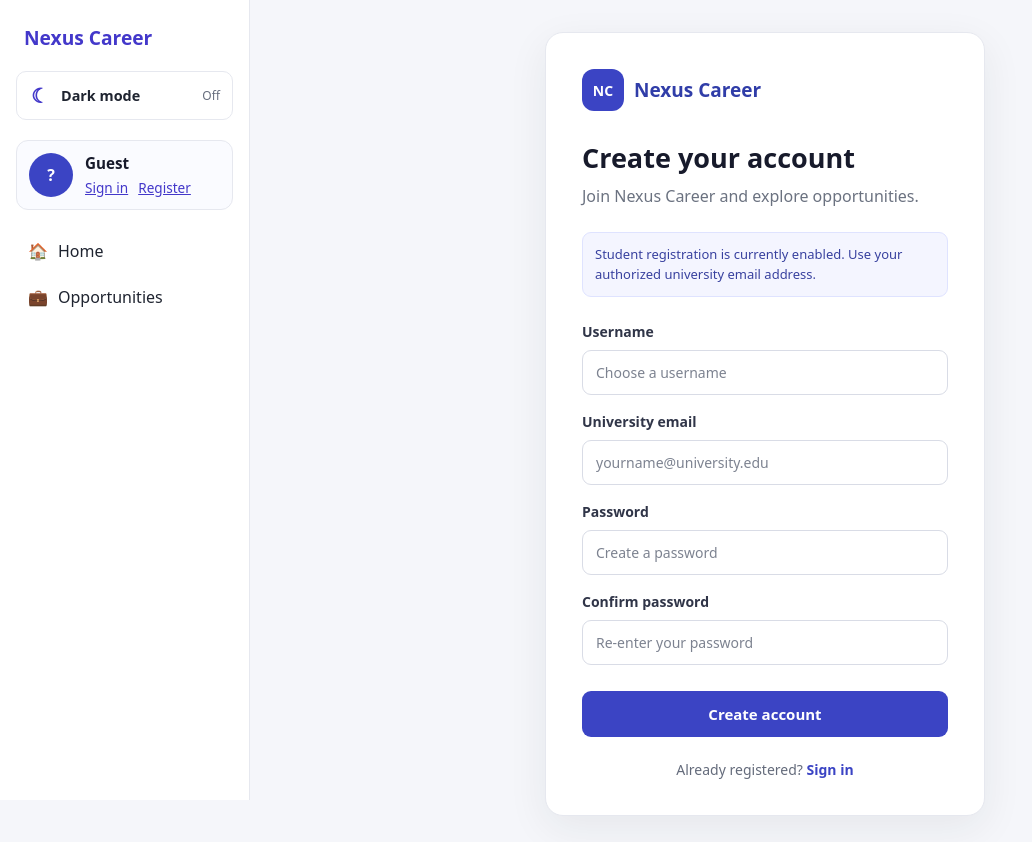
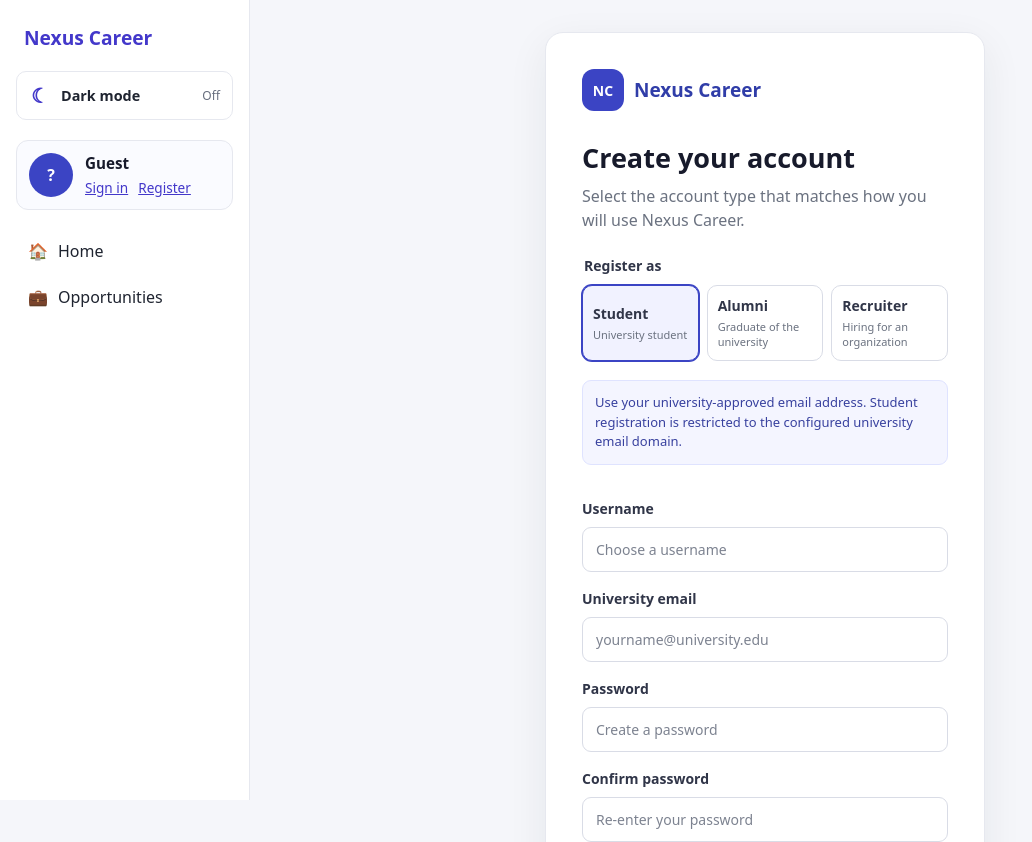
Before and after one commit to Deepak392/nexus-career, a React (Vite) app in the folder frontend/: page /register in a window 1280 px wide. Shown: the top 842 px of the page, without its empty margins (0-1032 px from the left). Built offline with nearby package versions, Linux system fonts and the light colour scheme; no server answers.

Commit message:
feat(auth): add role-based registration form

```diff
--- a/frontend/src/pages/RegisterPage.tsx
+++ b/frontend/src/pages/RegisterPage.tsx
@@ -1,22 +1,63 @@
-
 import { useState, type FormEvent } from "react";
 import { Link, useNavigate } from "react-router-dom";
 
 import { useAuth } from "../context/AuthContext";
-import { getApiErrorMessage } from "../services/auth";
+import {
+  getApiErrorMessage,
+  type LoginRole,
+} from "../services/auth";
 import "./AuthPages.css";
+
+const accountTypes: {
+  role: LoginRole;
+  label: string;
+  description: string;
+}[] = [
+  {
+    role: "STUDENT",
+    label: "Student",
+    description: "University student",
+  },
+  {
+    role: "ALUMNI",
+    label: "Alumni",
+    description: "Graduate of the university",
+  },
+  {
+    role: "RECRUITER",
+    label: "Recruiter",
+    description: "Hiring for an organization",
+  },
+];
 
 export default function RegisterPage() {
   const { register } = useAuth();
   const navigate = useNavigate();
 
+  const [selectedRole, setSelectedRole] = useState<LoginRole>("STUDENT");
   const [username, setUsername] = useState("");
   const [email, setEmail] = useState("");
   const [password, setPassword] = useState("");
   const [confirmPassword, setConfirmPassword] = useState("");
+  const [department, setDepartment] = useState("");
+  const [degreeProgramme, setDegreeProgramme] = useState("");
+  const [graduationYear, setGraduationYear] = useState("");
+  const [graduationProof, setGraduationProof] = useState<File | null>(null);
 
   const [error, setError] = useState("");
   const [loading, setLoading] = useState(false);
+
+  const emailLabel = selectedRole === "STUDENT"
+    ? "University email"
+    : selectedRole === "ALUMNI"
+      ? "Personal or alumni email"
+      : "Work email";
+
+  const emailPlaceholder = selectedRole === "STUDENT"
+    ? "yourname@university.edu"
+    : selectedRole === "ALUMNI"
+      ? "you@example.com"
+      : "you@company.com";
 
   async function handleSubmit(event: FormEvent<HTMLFormElement>) {
     event.preventDefault();
@@ -27,11 +68,35 @@ export default function RegisterPage() {
       return;
     }
 
+    if (selectedRole === "ALUMNI" && !graduationProof) {
+      setError("Upload your graduation proof to continue.");
+      return;
+    }
+
     setLoading(true);
 
     try {
-      await register(username.trim(), email.trim(), password);
-      navigate("/", { replace: true });
+      await register(
+        username.trim(),
+        email.trim(),
+        password,
+        selectedRole,
+        selectedRole === "ALUMNI"
+          ? {
+              department: department.trim(),
+              degree_programme: degreeProgramme.trim(),
+              graduation_year: Number(graduationYear),
+              graduation_proof: graduationProof as File,
+            }
+          : undefined
+      );
+
+      const destination = selectedRole === "RECRUITER"
+        ? "/recruiter"
+        : selectedRole === "STUDENT"
+          ? "/profile"
+          : "/";
+      navigate(destination, { replace: true });
     } catch (err) {
       setError(getApiErrorMessage(err));
     } finally {
@@ -49,13 +114,56 @@ export default function RegisterPage() {
 
         <h1>Create your account</h1>
         <p className="auth-subtitle">
-          Join Nexus Career and explore opportunities.
+          Select the account type that matches how you will use Nexus Career.
         </p>
 
+        <form onSubmit={handleSubmit}>
+          <fieldset className="auth-role-fieldset" disabled={loading}>
+            <legend>Register as</legend>
+            <div className="auth-role-options">
+              {accountTypes.map((accountType) => (
+                <button
+                  key={accountType.role}
+                  className={
+                    selectedRole === accountType.role
+                      ? "auth-role-option selected"
+                      : "auth-role-option"
+                  }
+                  type="button"
+                  aria-pressed={selectedRole === accountType.role}
+                  onClick={() => {
+                    setSelectedRole(accountType.role);
+                    setError("");
+                  }}
+                >
+                  <span className="auth-role-label">{accountType.label}</span>
+                  <span className="auth-role-description">{accountType.description}</span>
+                </button>
+              ))}
+            </div>
+          </fieldset>
+
+          {selectedRole === "STUDENT" && (
             <div className="auth-info">
-          Student registration is currently enabled.
-          Use your authorized university email address.
+              Use your university-approved email address. Student registration
+              is restricted to the configured university email domain.
             </div>
+          )}
+
+          {selectedRole === "ALUMNI" && (
+            <div className="auth-info">
+              Alumni registration requires your academic details and a PDF
+              proof of graduation. Your alumni profile will remain pending
+              until it is reviewed.
+            </div>
+          )}
+
+          {selectedRole === "RECRUITER" && (
+            <div className="auth-info">
+              After registering, create your company profile. The IPC must
+              verify the company before you can submit opportunities.
+            </div>
+          )}
 
           {error && (
             <div className="auth-error" role="alert">
@@ -63,7 +171,6 @@ export default function RegisterPage() {
             </div>
           )}
 
-        <form onSubmit={handleSubmit}>
           <label htmlFor="username">Username</label>
           <input
             id="username"
@@ -76,16 +183,75 @@ export default function RegisterPage() {
             minLength={3}
           />
 
-          <label htmlFor="email">University email</label>
+          <label htmlFor="email">{emailLabel}</label>
           <input
             id="email"
             type="email"
             value={email}
             onChange={(event) => setEmail(event.target.value)}
-            placeholder="yourname@university.edu"
+            placeholder={emailPlaceholder}
             autoComplete="email"
             required
           />
+
+          {selectedRole === "ALUMNI" && (
+            <>
+              <div className="auth-registration-grid">
+                <div>
+                  <label htmlFor="department">Department</label>
+                  <input
+                    id="department"
+                    type="text"
+                    value={department}
+                    onChange={(event) => setDepartment(event.target.value)}
+                    placeholder="Computer Science"
+                    maxLength={100}
+                    required
+                  />
+                </div>
+                <div>
+                  <label htmlFor="degree-programme">Degree programme</label>
+                  <input
+                    id="degree-programme"
+                    type="text"
+                    value={degreeProgramme}
+                    onChange={(event) => setDegreeProgramme(event.target.value)}
+                    placeholder="B.Tech"
+                    maxLength={100}
+                    required
+                  />
+                </div>
+              </div>
+
+              <label htmlFor="graduation-year">Graduation year</label>
+              <input
+                id="graduation-year"
+                type="number"
+                min="1900"
+                max={new Date().getFullYear()}
+                step="1"
+                value={graduationYear}
+                onChange={(event) => setGraduationYear(event.target.value)}
+                placeholder="2024"
+                required
+              />
+
+              <label htmlFor="graduation-proof">Proof of graduation (PDF, max 5 MB)</label>
+              <input
+                id="graduation-proof"
+                type="file"
+                accept="application/pdf,.pdf"
+                required
+                onChange={(event) => {
+                  setGraduationProof(event.target.files?.[0] ?? null);
+                  setError("");
+                }}
+              />
+              {graduationProof && (
+                <p className="auth-file-name">Selected: {graduationProof.name}</p>
+              )}
+            </>
+          )}
 
           <label htmlFor="register-password">Password</label>
           <input
@@ -115,7 +281,7 @@ export default function RegisterPage() {
             type="submit"
             disabled={loading}
           >
-            {loading ? "Creating account..." : "Create account"}
+            {loading ? "Creating account..." : `Create ${accountTypes.find((item) => item.role === selectedRole)?.label} account`}
           </button>
         </form>
 
```
Lines whose indentation alone changed are shown as unchanged.
